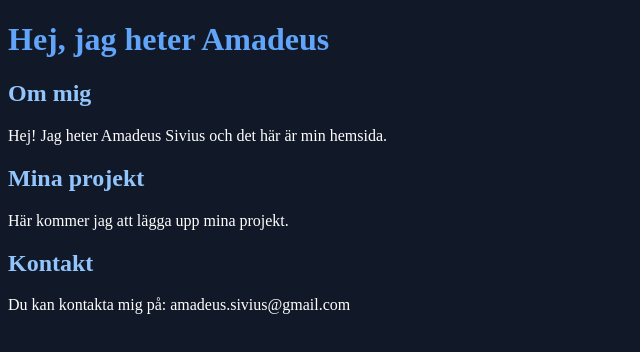
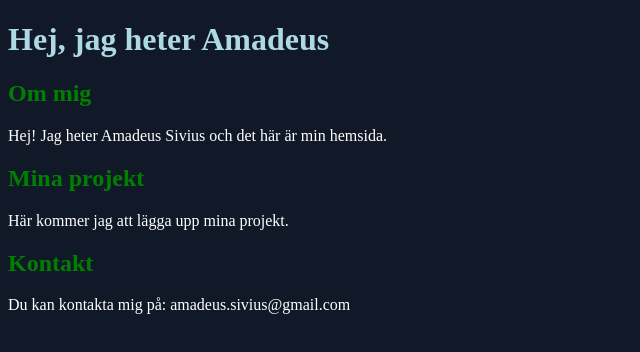
Before and after one commit to amadeussivius/amadeussivius.github.io, a plain HTML site: page index.html in a window 1280 px wide. Shown: the whole page, without its empty margins (0-640 px from the left). Drawn offline with Linux system fonts and the light colour scheme.

Commit message:
Update index.html

```diff
--- a/index.html
+++ b/index.html
@@ -10,11 +10,11 @@
         }
 
         h1 {
-            color: #60a5fa;
+            color: lightblue;
         }
 
         h2 {
-            color: #93c5fd;
+            color: green;
         }
     </style>
 </head>
```
